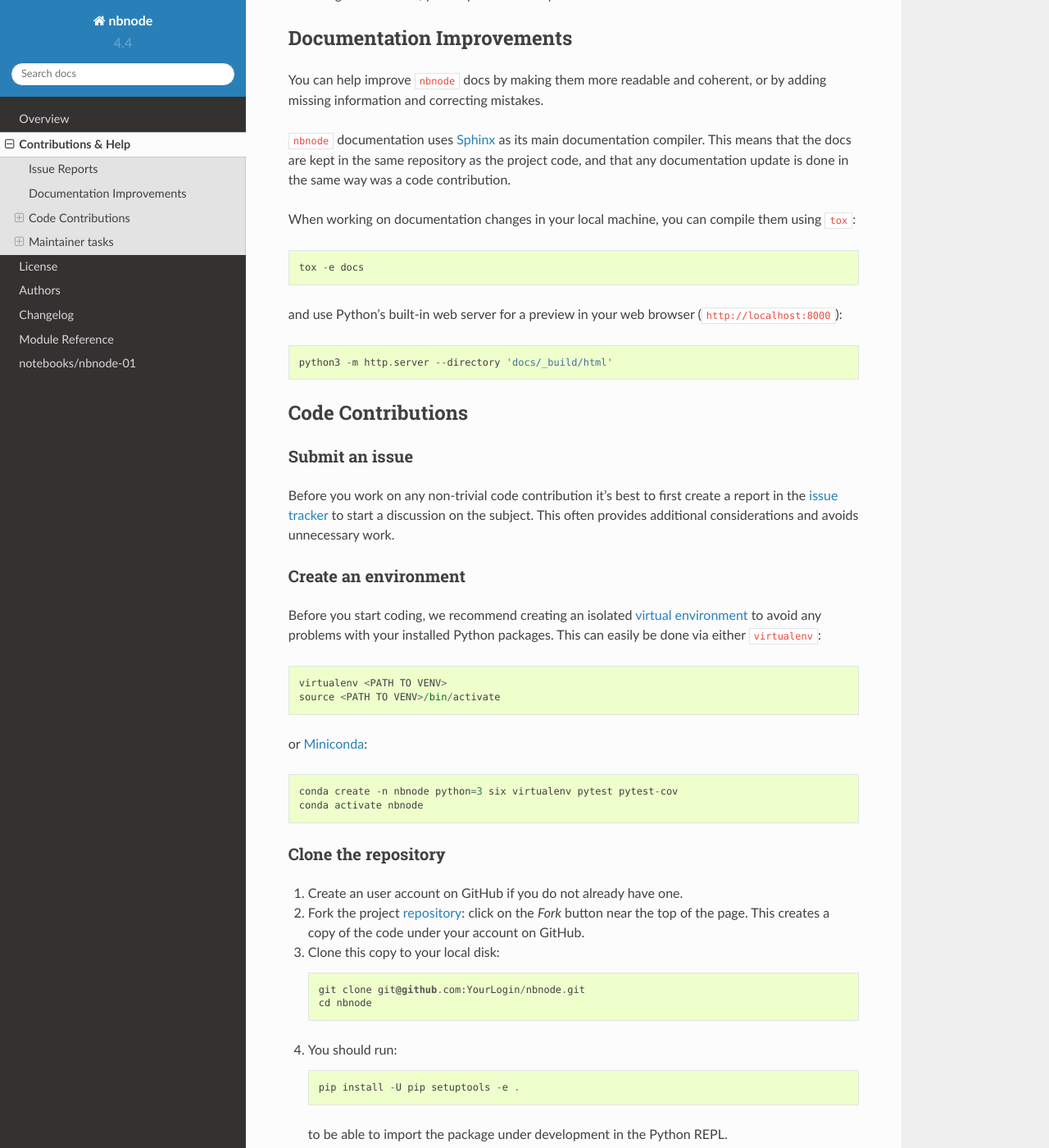
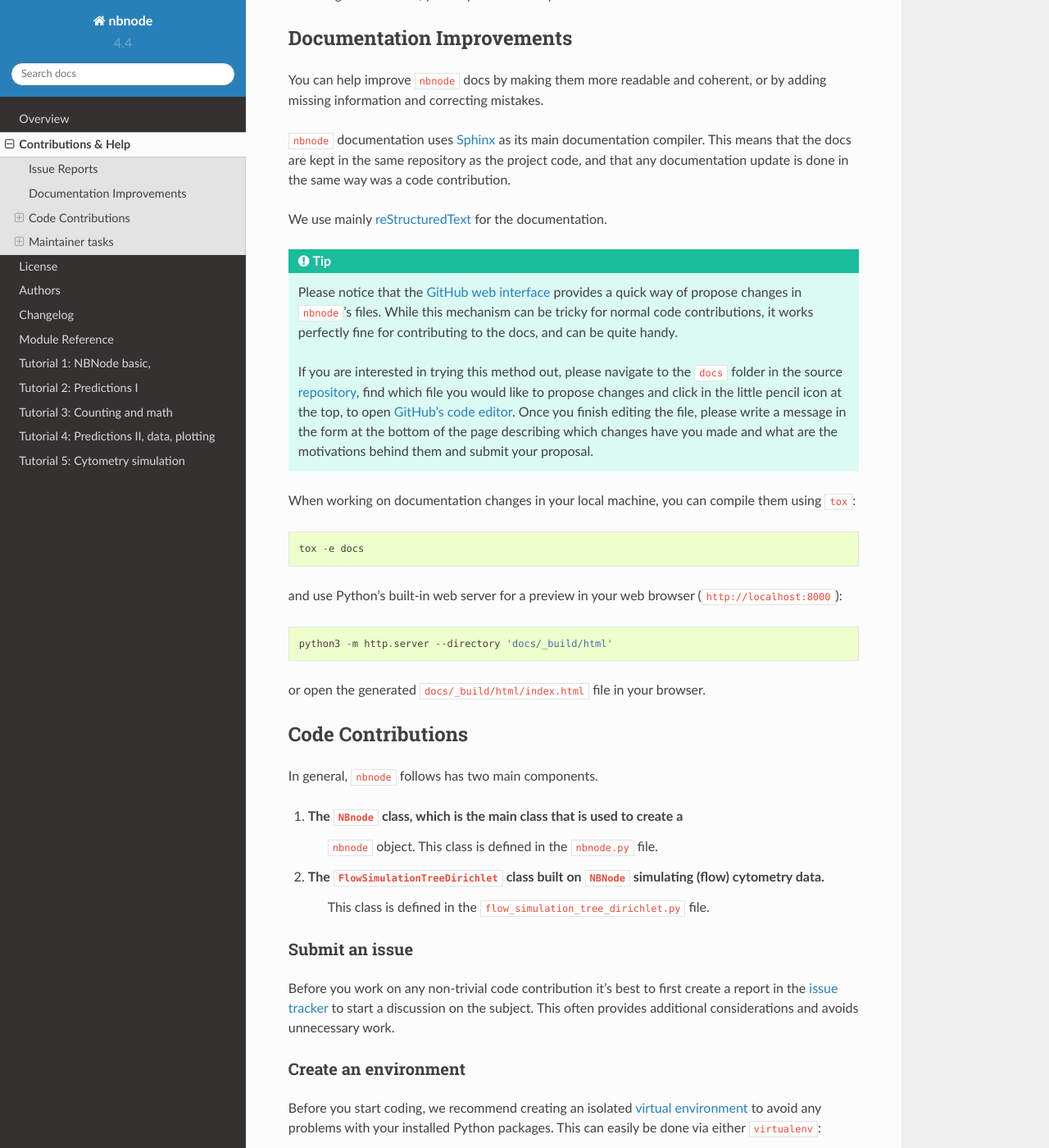
Before and after one commit to ggrlab/nbnode, a Sphinx documentation site: the page built from docs/contributing.rst, in a window 1280 px wide and 1400 px high, scrolled down 817 px. Shown: the whole window at 82% size. Built offline with Sphinx 7.4.7 and the Read the Docs theme 2.0.0, drawn with Linux system fonts in a browser that asks for light colours; some of the changed text lies outside the part shown.

Commit message:
change documentation

```diff
--- a/AUTHORS.rst
+++ b/AUTHORS.rst
@@ -2,4 +2,4 @@
 Contributors
 ============
 
-* gunthergl_r2 <gunthergl@gmx.net>
+* GuntherGl <gunthergl@gmx.net>
--- a/CHANGELOG.rst
+++ b/CHANGELOG.rst
@@ -2,7 +2,7 @@
 Changelog
 =========
 
-Version 0.1
+Version 1.0
 ===========
 
 - Feature A added
--- a/CONTRIBUTING.rst
+++ b/CONTRIBUTING.rst
@@ -72,25 +72,21 @@
 This means that the docs are kept in the same repository as the project code, and
 that any documentation update is done in the same way was a code contribution.
 
-.. todo:: Don't forget to mention which markup language you are using.
+We use mainly reStructuredText_ for the documentation.
 
-    e.g.,  reStructuredText_ or CommonMark_ with MyST_ extensions.
+.. tip::
+    Please notice that the `GitHub web interface`_ provides a quick way of
+    propose changes in ``nbnode``'s files. While this mechanism can
+    be tricky for normal code contributions, it works perfectly fine for
+    contributing to the docs, and can be quite handy.
 
-.. todo:: If your project is hosted on GitHub, you can also mention the following tip:
-
-   .. tip::
-      Please notice that the `GitHub web interface`_ provides a quick way of
-      propose changes in ``nbnode``'s files. While this mechanism can
-      be tricky for normal code contributions, it works perfectly fine for
-      contributing to the docs, and can be quite handy.
-
-      If you are interested in trying this method out, please navigate to
-      the ``docs`` folder in the source repository_, find which file you
-      would like to propose changes and click in the little pencil icon at the
-      top, to open `GitHub's code editor`_. Once you finish editing the file,
-      please write a message in the form at the bottom of the page describing
-      which changes have you made and what are the motivations behind them and
-      submit your proposal.
+    If you are interested in trying this method out, please navigate to
+    the ``docs`` folder in the source repository_, find which file you
+    would like to propose changes and click in the little pencil icon at the
+    top, to open `GitHub's code editor`_. Once you finish editing the file,
+    please write a message in the form at the bottom of the page describing
+    which changes have you made and what are the motivations behind them and
+    submit your proposal.
 
 When working on documentation changes in your local machine, you can
 compile them using |tox|_::
@@ -102,15 +98,19 @@
 
     python3 -m http.server --directory 'docs/_build/html'
 
+or open the generated ``docs/_build/html/index.html`` file in your browser.
 
 Code Contributions
 ==================
 
-.. todo:: Please include a reference or explanation about the internals of the project.
+In general, ``nbnode`` follows has two main components.
 
-   An architecture description, design principles or at least a summary of the
-   main concepts will make it easy for potential contributors to get started
-   quickly.
+1. The ``NBnode`` class, which is the main class that is used to create a
+    ``nbnode`` object. This class is defined in the ``nbnode.py`` file.
+
+2. The ``FlowSimulationTreeDirichlet`` class built on ``NBNode`` simulating (flow) cytometry data.
+    This class is defined in the ``flow_simulation_tree_dirichlet.py`` file.
+
 
 Submit an issue
 ---------------
@@ -142,7 +142,7 @@
    page. This creates a copy of the code under your account on |the repository service|.
 #. Clone this copy to your local disk::
 
-    git clone git@github.com:YourLogin/nbnode.git
+    git clone git@github.com:ggrlab/nbnode.git
     cd nbnode
 
 #. You should run::
@@ -314,8 +304,8 @@
 .. |the repository service| replace:: GitHub
 .. |contribute button| replace:: "Create pull request"
 
-.. _repository: https://github.com/<USERNAME>/nbnode
-.. _issue tracker: https://github.com/<USERNAME>/nbnode/issues
+.. _repository: https://github.com/ggrlab/nbnode
+.. _issue tracker: https://github.com/ggrlab/nbnode/issues
 .. <-- end -->
 
 
```
Also changed, not shown: other parts of CONTRIBUTING.rst (+4 -14 lines), README.rst (+10 -19 lines), docs/index.rst (+17 -12 lines), LICENSE.txt.
